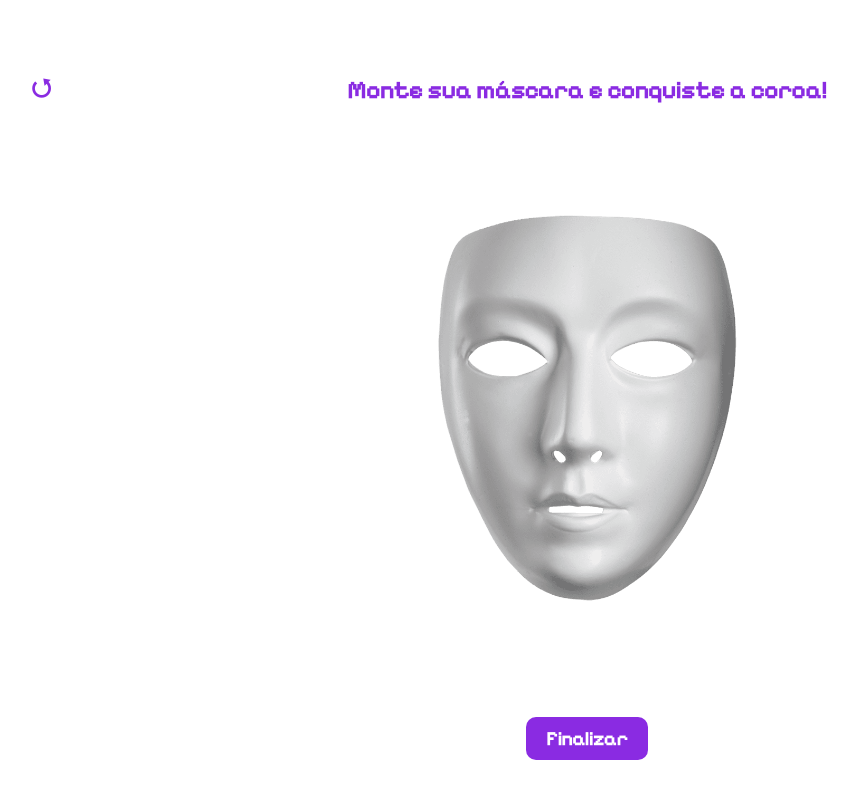
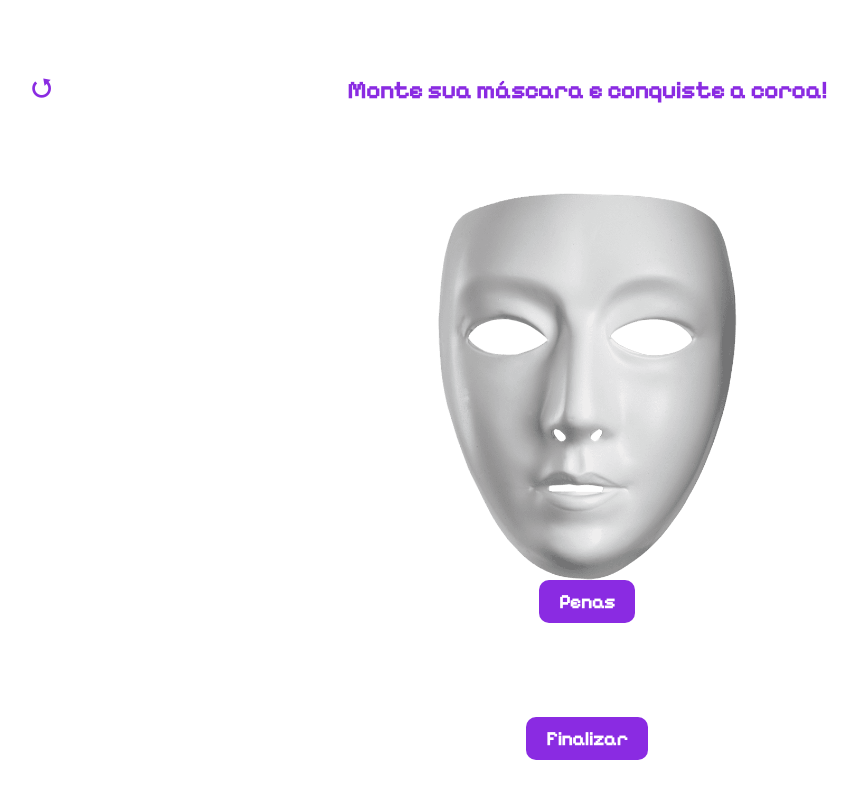
Before and after one commit to fernandacoutinho/GlobalGameJam2026, a React (Vite) app: page / in a window 1280 px wide. Both pictures are taken after a click on the button "Jogar". Shown: the top 798 px of the page, without its empty margins (53-911 px from the left). Built offline with nearby package versions, Linux system fonts and the light colour scheme.

Commit message:
:sparkles: adiciona reducer para enfeites

```diff
--- /dev/null
+++ b/src/EnfeitesReducer.ts
@@ -0,0 +1,30 @@
+type Enfeite = 'penas';
+
+export type EnfeiteState = {
+    ativos: Enfeite[];
+}
+
+type EnfeitesAction = {
+    type: "alternar";
+    conteudo: Enfeite;
+}
+
+export function EnfeitesReducer(state: EnfeiteState, action: EnfeitesAction){
+    switch(action.type){
+        case "alternar":
+            const existe = state.ativos.includes(action.conteudo);
+
+            if(existe){
+                return {
+                    ativos: state.ativos.filter(e => e !== action.conteudo)
+                };
+            }
+
+            return {
+                ativos: [...state.ativos, action.conteudo]
+            };
+
+        default:
+            return state;
+    }
+}
--- a/src/Jogo.tsx
+++ b/src/Jogo.tsx
@@ -1,11 +1,17 @@
+import { useReducer } from 'react';
+import { EnfeitesReducer, type EnfeiteState } from './EnfeitesReducer';
 import './Jogo.css'
 import mascara from './assets/mascara.png'
+import penas from './assets/penas.png'
 
 type JogoProps = {
   voltar: () => void;
 }
 
 export default function Jogo({voltar} : JogoProps) {
+  const mascaraInicial: EnfeiteState = { ativos: [] };
+  const [state, dispatch] = useReducer(EnfeitesReducer, mascaraInicial);
+
   return (
     <>
       <button className='bVoltar' onClick={voltar}>⭯</button>
@@ -16,7 +22,13 @@ export default function Jogo({voltar} : JogoProps) {
         <img src={mascara} alt="Máscara" />
       </div>
 
+      <button onClick={() => dispatch({ type: "alternar", conteudo: "penas" })}>
+        Penas
+      </button>
+
       <button className='bFinalizar'>Finalizar</button>
+
+      {state.ativos.includes("penas") && (<img src={penas} className="ePena"/>)}
     </>
   )
 }
```
Also changed, not shown: src/assets/penas.png (added).
